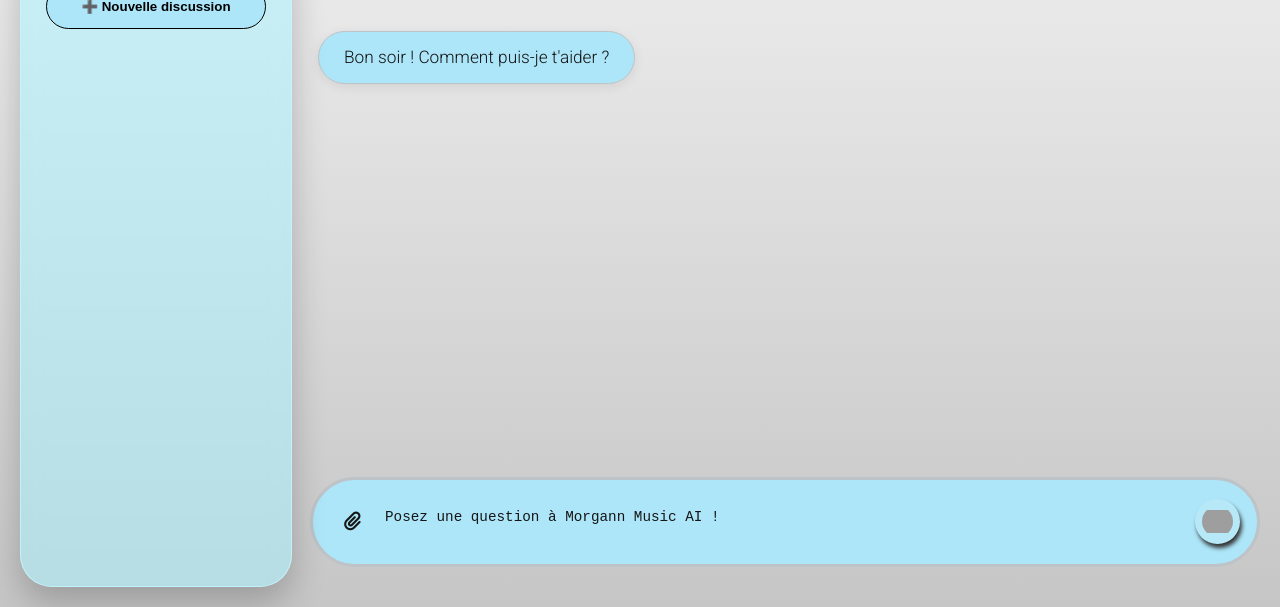
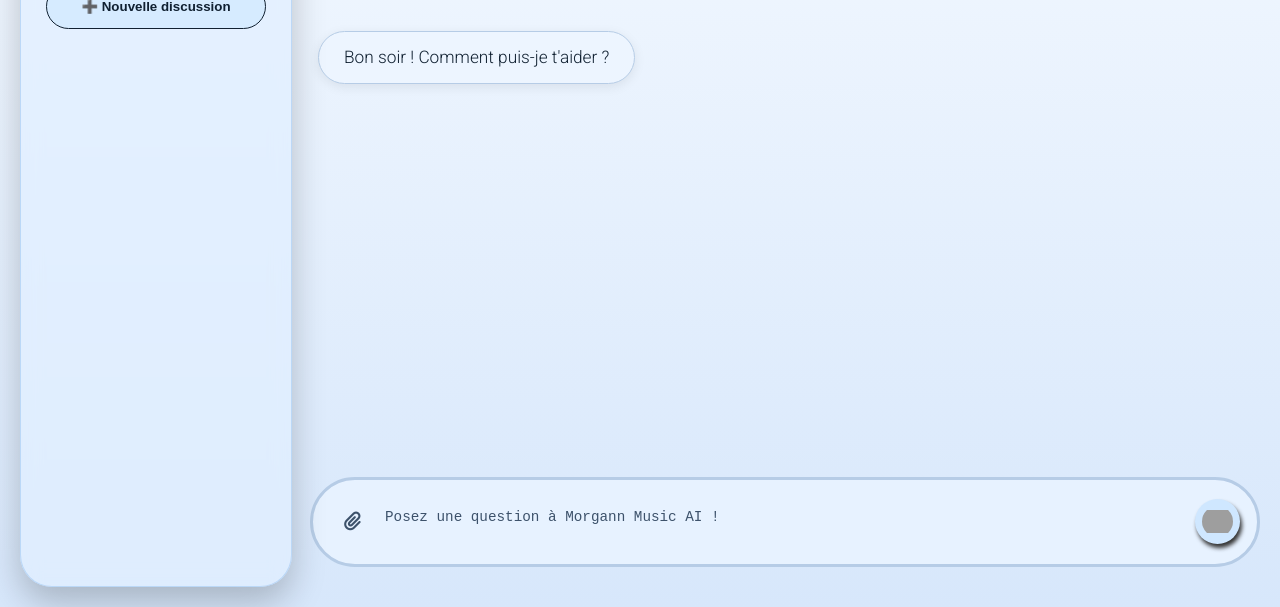
Before and after one commit to Momo-music02/Morgann-Music-AI, a plain HTML site: page ia.html in a window 1280 px wide. Shown: the part 193-800 px from the top of the page. Drawn offline with nearby package versions, Linux system fonts and the light colour scheme; no server answers; grey boxes are pictures that could not be loaded; a small style sheet from the web is missing.

Commit message:
Refine light theme colors for chat UI

```diff
--- a/ia.html
+++ b/ia.html
@@ -30,7 +30,7 @@
 
     <link rel="stylesheet" href="https://cdnjs.cloudflare.com/ajax/libs/font-awesome/6.5.2/css/all.min.css" integrity="sha512-SnH5WK+bZxgPHs44uWIX+LLMDJd4S3uSChQOpQ7A3PShR+zVmhMImB2W6W75S8404fS3tD1/r1sJ8l9J6t7S8..." crossorigin="anonymous" referrerpolicy="no-referrer"
     />
-    <meta name="theme-color" content="#70deff">
+    <meta name="theme-color" content="#e8f3ff">
 
     <style>
         /* ========================================================================= */
@@ -40,47 +40,47 @@
 
          :root {
             /* Couleurs de fond de la PAGE (dégradé vibrant pastel) */
-            --body-bg-start: #f4f4f4;
-            --color-sidebar: rgba(165, 243, 255, 0.509);
+                --body-bg-start: #f4f9ff;
+                --color-sidebar: rgba(225, 239, 255, 0.72);
             /* Rose pastel léger */
-            --body-bg-end: #c6c6c6;
+                --body-bg-end: #d7e7fb;
             /* Cyan/Bleu aqua pastel */
             /* Couleurs du CONTENEUR Liquid Glass */
-            --glass-bg: rgba(255, 255, 255, 0.35);
+                --glass-bg: rgba(255, 255, 255, 0.58);
             /* Un peu plus opaque pour mieux voir le flou */
-            --glass-border: rgba(195, 246, 255, 0.8);
+                --glass-border: rgba(182, 212, 246, 0.88);
             /* Bordure plus nette */
-            --glass-shadow: rgba(0, 0, 0, 0.5);
+                --glass-shadow: rgba(52, 82, 120, 0.24);
             /* Ombre par défaut (PLUS FONCÉE) */
-            --glass-inner-shadow: rgba(255, 255, 255, 1);
+                --glass-inner-shadow: rgba(255, 255, 255, 0.95);
             /* Reflet interne plus lumineux */
             --blur-intensity: 35px;
             /* Flou plus intense pour l'effet "glace" */
             /* Couleurs générales du texte */
-            --text-color-primary: #000000;
+                --text-color-primary: #102031;
             /* Gris très foncé pour une bonne lisibilité */
-            --text-color-secondary: #161616;
+                --text-color-secondary: #3d526b;
             /* Gris-bleu doux */
             /* Bulles de message */
-            --message-user-bg: #ade6f9;
+                --message-user-bg: #d6ebff;
             /* Bleu ciel doux pour l'utilisateur */
-            --message-gemini-bg: #ade6f9;
+                --message-gemini-bg: #edf5ff;
             /* Bulle AI plus foncée (Bleu très clair) */
-            --bubble-user-text: #141414;
+                --bubble-user-text: #102031;
             /* Texte blanc sur bulle bleue */
-            --bubble-gemini-text: #131313;
+                --bubble-gemini-text: #102031;
             /* Texte sombre sur bulle claire */
             /* Input et bouton d'envoi */
-            --input-bg: #ade6f9;
+                --input-bg: #e7f2ff;
             /* ZONE DE SAISIE PLUS FONCÉE */
-            --input-border: #BDC3C7;
+                --input-border: #b6cce6;
             /* Bordure input gris clair */
-            --send-button-bg: #b7e8f8;
+                --send-button-bg: #cfe7ff;
             /* Bouton d'envoi BLANC */
-            --send-button-text: #000000;
+                --send-button-text: #102031;
             /* Fleche NOIRE */
             /* Accentuation pour le titre */
-            --header-title-color: #000000;
+                --header-title-color: #102031;
             /* Bleu-gris foncé pour le titre */
             /* Rayons de bordure des bulles */
             --bubble-radius-outer: 50px;
@@ -88,8 +88,8 @@
             /* Couleur de la flèche par défaut (inverse du bouton: noir) */
             --arrow-color-filter: invert(0);
             /* NOUVELLE VARIABLE: Couleur pour le bouton Stop */
-            --stop-button-color: #3c9ae7;
-            --file: #33899d;
+            --stop-button-color: #3f89d2;
+            --file: #2d6ea8;
             /* Rouge */
         }
         /* Thème SOMBRE - Couleurs Pastel Adaptées */
```
